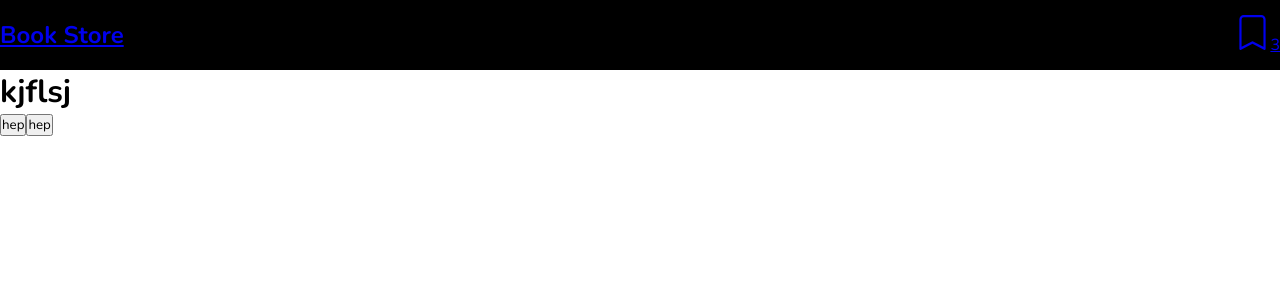
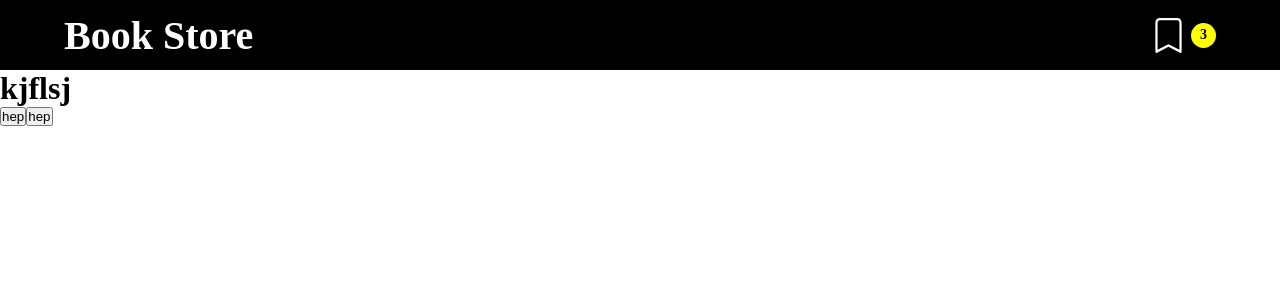
Before and after one commit to Yassin-Elmahdy123/Al-Zanqa-group, a React app in the folder frontend/: page / in a window 1280 px wide. Shown: the top 300 px of the page. Built offline with nearby package versions, Linux system fonts and the light colour scheme; the HTML template or start-up script is replaced by a standard one.

Commit message:
navbar
nabvar

```diff
--- a/frontend/src/App.jsx
+++ b/frontend/src/App.jsx
@@ -17,7 +17,7 @@ function App() {
         <Route path="/create" element={<CreatePage />} />
         <Route path="/login" element={<LoginSignup />} />
         <Route path="/publish" element={<PublishPage />} />
-        <Route path="/cart" element={<Cart />} />
+        <Route path="/cart"  exact element={<Cart />} />
       </Routes>
     </div>
   );
--- a/frontend/src/App.scss
+++ b/frontend/src/App.scss
@@ -4,5 +4,46 @@
   margin: 0;
   padding: 0;
   box-sizing: border-box;
-  font-family: 'Nunito', sans-serif;
 }
+.nav-bar {
+  height : 70px;
+  background-color: #000000;
+  padding: 0rem 4rem;
+  display: flex;
+  justify-content: space-between;
+  align-items: center;
+}
+.nav-bar a {
+  color: white;
+  text-decoration: none;
+
+}
+.nav-bar h2 {
+  font-size: 40px;
+}
+.nav-bag {
+  display: flex;
+  align-items: center;
+}
+.bag-quantity {
+  display: flex;
+  align-items: center;
+  justify-content: center;
+  height : 25px;
+  width : 25px;
+  background: yellow;
+  border-radius: 50%;
+  font-size: 14px;
+  font-weight: 700;
+  color: black;
+ margin-left: 5px;
+}
+/* Not Found Page Styles */
+.not-found {
+  display: flex;
+  flex-direction: column;
+  justify-content: center;
+  align-items: center;
+  color: rgb(68, 68, 68);
+  min-width: 88vh;
+}
--- a/frontend/src/components/Navbar/Navbar.jsx
+++ b/frontend/src/components/Navbar/Navbar.jsx
@@ -3,16 +3,18 @@ import "./Navbar.scss"
 
 const Navbar = () => {
   return (
-      <nav className="navbar">
-        <Link to= "/">
+      <nav className="nav-bar">
+  <Link to="/">
     <h2>Book Store</h2>
   </Link>
+
   <Link to="/cart">
-          <div className="navbag">
+    <div className="nav-bag">
       <svg xmlns="http://www.w3.org/2000/svg" width="35" height="35" fill="currentColor" className="bi bi-bookmark-heart" viewBox="0 0 16 16">
         <path d="M2 2a2 2 0 0 1 2-2h8a2 2 0 0 1 2 2v13.5a.5.5 0 0 1-.777.416L8 13.101l-5.223 2.815A.5.5 0 0 1 2 15.5zm2-1a1 1 0 0 0-1 1v12.566l4.723-2.482a.5.5 0 0 1 .554 0L13 14.566V2a1 1 0 0 0-1-1z"/>
       </svg>
-            <span className="bag-quantity"><span>3</span></span>
+
+      <span className="bag-quantity">3</span>
     </div>
   </Link>
 </nav>
```
Also changed, not shown: frontend/src/components/NotFound.jsx (added, +7 -0 lines). Lines whose indentation alone changed are shown as unchanged.
